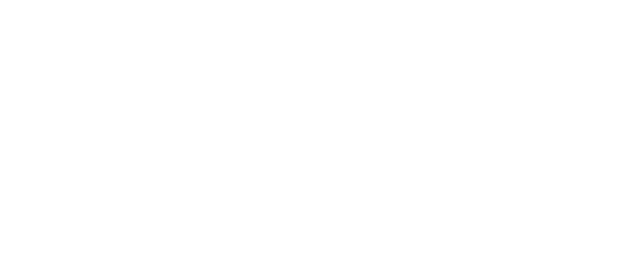
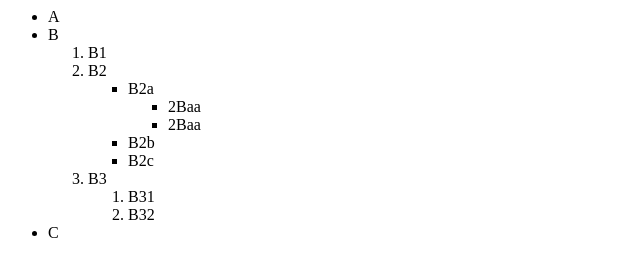
Before and after one commit to hanzchiziterem/udemy-full-stackdevelopment-course, a plain HTML site: page intermidiate_HTML/3.1_Nesting_and_Indentation/index.html in a window 1280 px wide. Shown: the whole page, without its empty margins (0-640 px from the left). Drawn offline with Linux system fonts and the light colour scheme.

Commit message:
(feat/nesting-and-indentation): [Task-6] Complete task.

```diff
--- a/intermidiate_HTML/3.1_Nesting_and_Indentation/index.html
+++ b/intermidiate_HTML/3.1_Nesting_and_Indentation/index.html
@@ -1 +1,32 @@
 <!-- Write your code below -->
+
+<ul>
+  <li>A</li>
+  <li>
+    B
+    <ol>
+      <li>B1</li>
+      <li>
+        B2
+        <ul>
+          <li>
+            B2a
+            <ul>
+              <li>2Baa</li>
+              <li>2Baa</li>
+            </ul>
+          </li>
+          <li>B2b</li>
+          <li>B2c</li>
+        </ul>
+      </li>
+      <li>B3
+        <ol>
+            <li>B31</li>
+            <li>B32</li>
+        </ol>
+      </li>
+    </ol>
+  </li>
+  <li>C</li>
+</ul>
```
